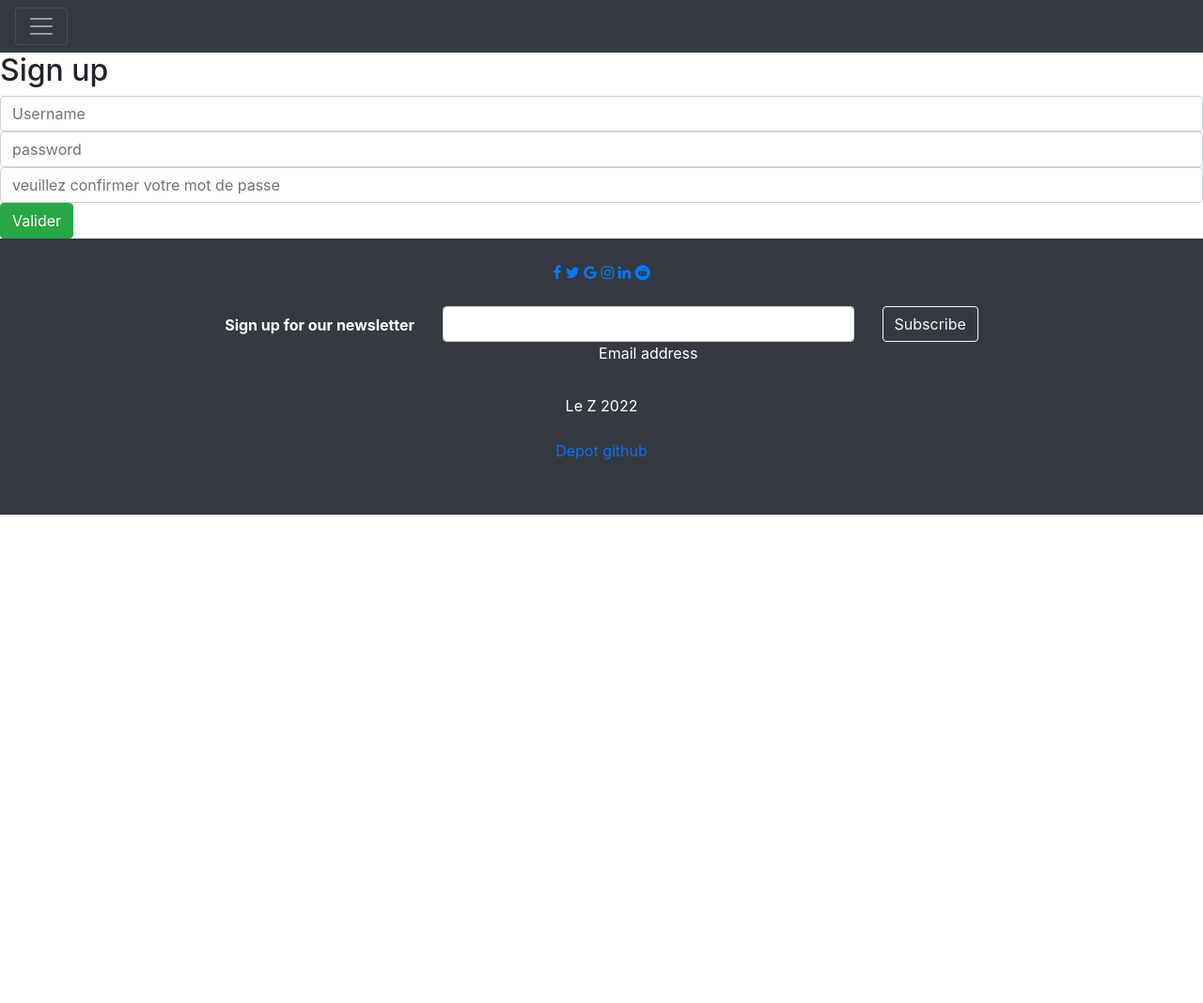
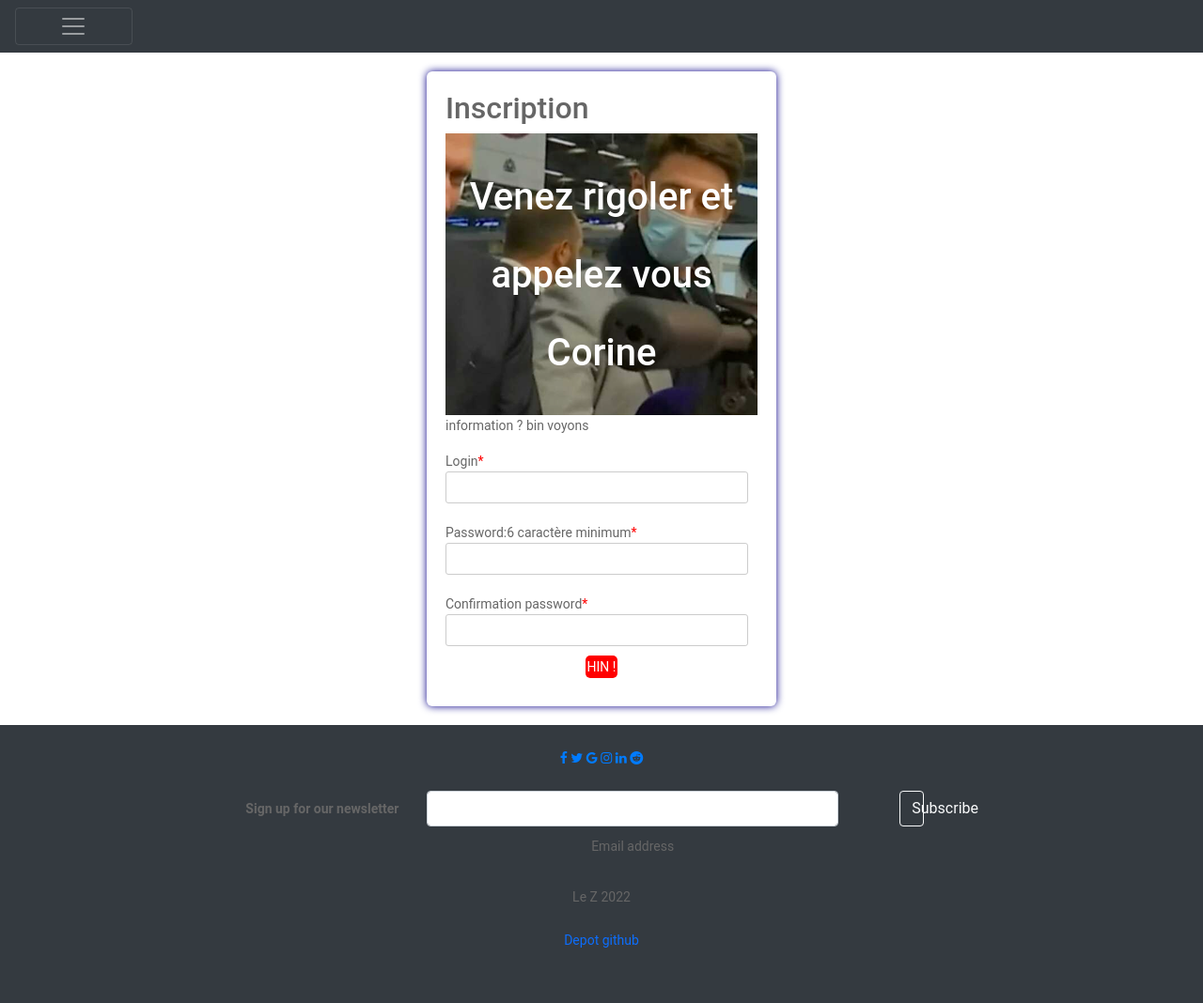
Before and after one commit to yacine-boucetta/reservation-salles, a PHP site: page /pages/inscription.php in a window 1280 px wide. Shown: the whole page at 94% size. Before the commit the page ends 548 px from the top, so only its background shows below. Run offline with PHP 8.4, Linux system fonts and the light colour scheme; some libraries are stand-ins or nearby versions.

Commit message:
modif en cour

```diff
--- a/css/style.css
+++ b/css/style.css
@@ -1,9 +1,110 @@
 
-main{
+      html, body {
+        min-height: 100%;
+        }
+        body, div, form, input, select, textarea, label {
+        padding: 0;
+        margin: 0;
+        outline: none;
+        font-family: Roboto, Arial, sans-serif;
+        font-size: 14px;
+        color: #666;
+        line-height: 22px;
+        }
+  /* background index*/
+    .articlemes{
+    display: flex;
+    flex-direction:row;
+    justify-content: space-between;
+    }
 
-}
+    .textmess {
+        padding:7%;
+    }
 
+    .textmess h2{
+        font-size:4em;
+    }
+    h1 {
+    position: absolute;
+    margin: 0;
+    font-size: 40px;
+    color: #fff;
+    z-index: 2;
+    line-height: 83px;
+    }
+    .testbox {
+    display: flex;
+    justify-content: center;
+    align-items: center;
+    height: inherit;
+    padding: 20px;
+    }
+    .sign {
+    width: 30%;
+    padding: 20px;
+    border-radius: 6px;
+    background: #fff;
+    box-shadow: 0 0 8px  #090088;
+    }
+    .banner {
+    position: relative;
+    height: 300px;
+    background-image: url("../ressources/eric-zemmour-fusil-a-la-main-la-reine-elizabeth-ii-melee-malgre-elle-a-la-polemique.jpg");
+    background-size: cover;
+    display: flex;
+    justify-content: center;
+    align-items: center;
+    text-align: center;
+    }
+    .banner::after {
+    content: "";
+    background-color: rgba(0, 0, 0, 0.2);
+    position: absolute;
+    width: 100%;
+    height: 100%;
+    }
+    input, select, textarea {
+    margin-bottom: 10px;
+    border: 1px solid #ccc;
+    border-radius: 3px;
+    }
+    input {
+    width: calc(100% - 10px);
+    padding: 5px;
+    }
+    textarea {
+    width: calc(100% - 12px);
+    padding: 5px;
+    }
 
-form{
-
-}
+    .item input:hover, .item select:hover, .item textarea:hover {
+    border: 1px solid transparent;
+    box-shadow: 0 0 3px 0 #0003a7;
+    color: #0d0085;
+    }
+    .item {
+    position: relative;
+    margin: 10px 0;
+    }
+    .item span {
+    color: red;
+    }
+    .btn-block {
+        position: ;
+        bottom:20.5%;
+    text-align: center;
+    }
+    button {
+    width: 10%;
+    padding: 0.25%;
+    border: none;
+    border-radius: 5px;
+    background: #ff0000;
+    font-size: 1em;
+    color: #fff;
+    cursor: pointer;
+    }
+    button:hover {
+    background: #ff0000;
+    }
--- a/pages/inscription.php
+++ b/pages/inscription.php
@@ -11,11 +11,34 @@ $inscription->user_inscription($_POST['login'],$_POST['password'],$_POST['passwo
 
 
 <?php require '../template/header.php';?>
-<h2>Sign up</h2>
-    <form  method='post'>
-        <input class="form-control" type="text" name="login" required="" placeholder="Username">
-        <input class="form-control" type="password" name="password" required="" placeholder="password">
-        <input class="form-control" type="password" name="password2" required="" placeholder="veuillez confirmer votre mot de passe">
-        <button class="btn btn-success from-group" type="submit" name="sign_up" value="sign_up">Valider</button>
-    </form>
-    <?php require '../template/footer.php';?>
+
+<div class="testbox">
+    <form class="sign" action="/">
+<h2>Inscription</h2>
+    <div class="banner">
+        <h1>Venez rigoler et appelez vous Corine</h1>
+    </div>
+    <p>information ? bin voyons</p>
+
+    <div class="item">
+        <label for="name">Login<span>*</span></label>
+        <input id="name" type="text" name="login" required/>
+    </div>
+
+    <div class="item">
+        <label for="password">Password:6 caractère minimum<span>*</span></label>
+        <input id="password" type="text" name="password" required/>
+    </div>
+
+    <div class="item">
+        <label for="name">Confirmation password<span>*</span></label>
+        <input id="name" type="text" name="password2" required/>
+
+    <div class="btn-block">
+        <button type="submit" href="/">HIN !</button>
+    </div>
+</div>
+</div>
+</form>
+</div>
+<?php require '../template/footer.php';?>
--- a/template/footer.php
+++ b/template/footer.php
@@ -27,7 +27,7 @@
 
     <!-- Section: Form -->
     <section class="">
-        <form action="">
+        <form id='form_footer' action="">
         <!--Grid row-->
         <div class="row d-flex justify-content-center">
         <!--Grid column-->
--- a/template/header.php
+++ b/template/header.php
@@ -10,7 +10,7 @@
     <link href="https://cdn.jsdelivr.net/npm/bootstrap@5.1.3/dist/css/bootstrap.min.css" rel="stylesheet" integrity="sha384-1BmE4kWBq78iYhFldvKuhfTAU6auU8tT94WrHftjDbrCEXSU1oBoqyl2QvZ6jIW3" crossorigin="anonymous">
     <link rel="stylesheet" href="https://stackpath.bootstrapcdn.com/bootstrap/4.2.1/css/bootstrap.min.css" integrity="sha384-GJzZqFGwb1QTTN6wy59ffF1BuGJpLSa9DkKMp0DgiMDm4iYMj70gZWKYbI706tWS" crossorigin="anonymous">
     <meta name="viewport" content="width=device-width, initial-scale=1.0">
-    <link rel="stylesheet" href="./css/style.css" />
+    <link rel="stylesheet" href="../css/style.css" />
     <title>Document</title>
 </head>
 <header>
@@ -19,7 +19,7 @@
             <div class="bg-dark p-4">
             <h5 class="text-white h4">Le Z comedy Club</h5>
             <span class="text-muted">Venew avoire la haine avec nous.</span>
-            <a class="nav-item nav-link active" href="../../index.php">Home </a>
+            <a class="nav-item nav-link active" href="./../index.php">Home </a>
             <a class='nav-item nav-link' href='../pages/connexion.php'>Connexion</a>
             <a class='nav-item nav-link' href='../pages/inscription.php'>Inscription</a>
             <a class='nav-item nav-link' href='../pages/profil.php'>Profil</a>
--- a/template/headerIndex.php
+++ b/template/headerIndex.php
@@ -10,7 +10,7 @@
     <link href="https://cdn.jsdelivr.net/npm/bootstrap@5.1.3/dist/css/bootstrap.min.css" rel="stylesheet" integrity="sha384-1BmE4kWBq78iYhFldvKuhfTAU6auU8tT94WrHftjDbrCEXSU1oBoqyl2QvZ6jIW3" crossorigin="anonymous">
     <link rel="stylesheet" href="https://stackpath.bootstrapcdn.com/bootstrap/4.2.1/css/bootstrap.min.css" integrity="sha384-GJzZqFGwb1QTTN6wy59ffF1BuGJpLSa9DkKMp0DgiMDm4iYMj70gZWKYbI706tWS" crossorigin="anonymous">
     <meta name="viewport" content="width=device-width, initial-scale=1.0">
-    <link rel="stylesheet" href="./css/style.css" />
+    <link rel="stylesheet" href="css/style.css" />
     <title>Document</title>
 </head>
 <header>
--- a/template/headerResa.php
+++ b/template/headerResa.php
@@ -10,7 +10,7 @@
     <link href="https://cdn.jsdelivr.net/npm/bootstrap@5.1.3/dist/css/bootstrap.min.css" rel="stylesheet" integrity="sha384-1BmE4kWBq78iYhFldvKuhfTAU6auU8tT94WrHftjDbrCEXSU1oBoqyl2QvZ6jIW3" crossorigin="anonymous">
     <link rel="stylesheet" href="https://stackpath.bootstrapcdn.com/bootstrap/4.2.1/css/bootstrap.min.css" integrity="sha384-GJzZqFGwb1QTTN6wy59ffF1BuGJpLSa9DkKMp0DgiMDm4iYMj70gZWKYbI706tWS" crossorigin="anonymous">
     <meta name="viewport" content="width=device-width, initial-scale=1.0">
-    <link rel="stylesheet" href="./css/style.css" />
+    <link rel="stylesheet" href="../css/style.css" />
     <title>Document</title>
 </head>
 <header>
```
Also changed, not shown: index.php (+11 -2 lines), ressources/eric-zemmour-fusil-a-la-main-la-reine-elizabeth-ii-melee-malgre-elle-a-la-polemique.jpg (added), ressources/images.jpg (added), ressources/messia.jpg (added).
